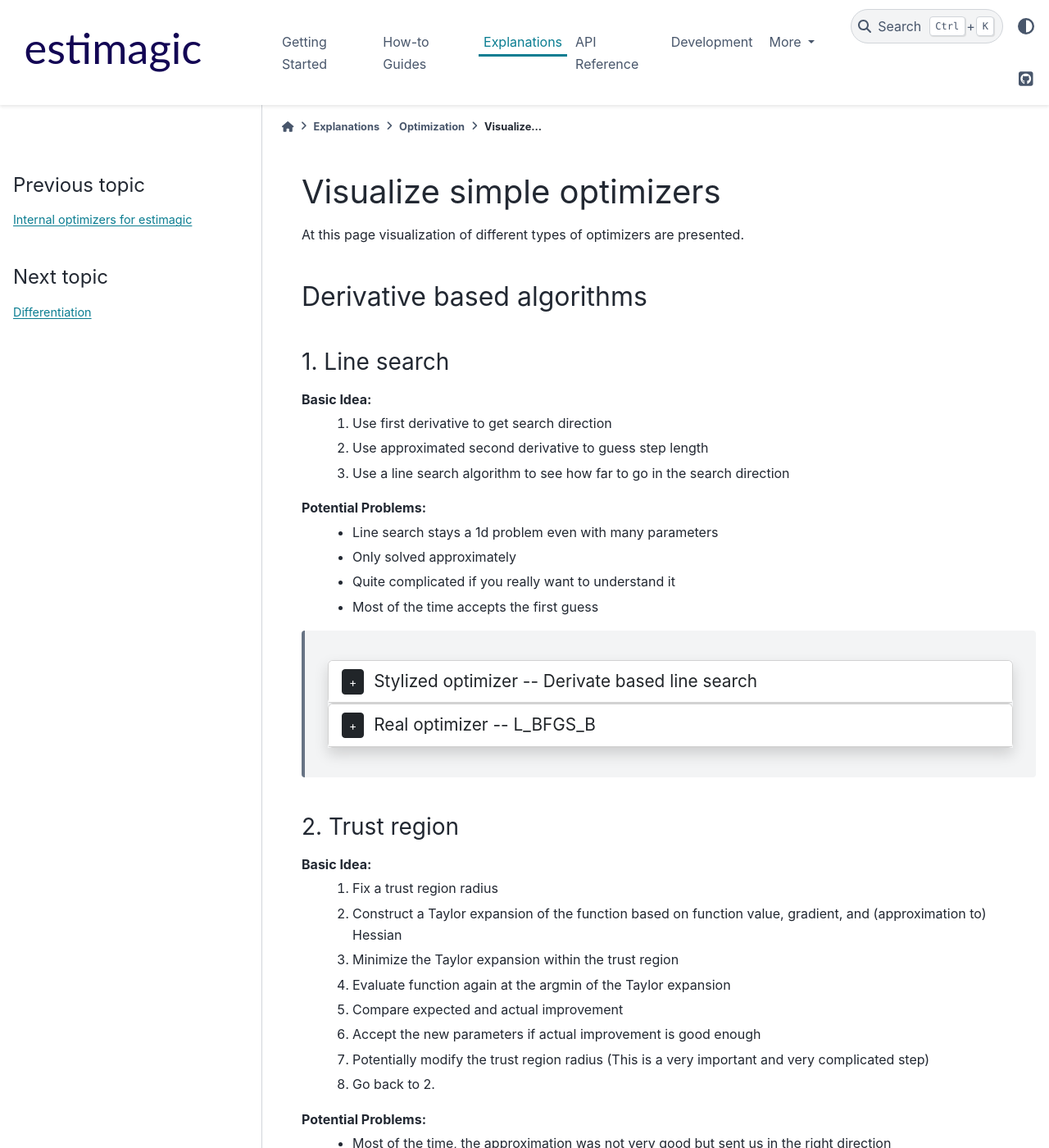
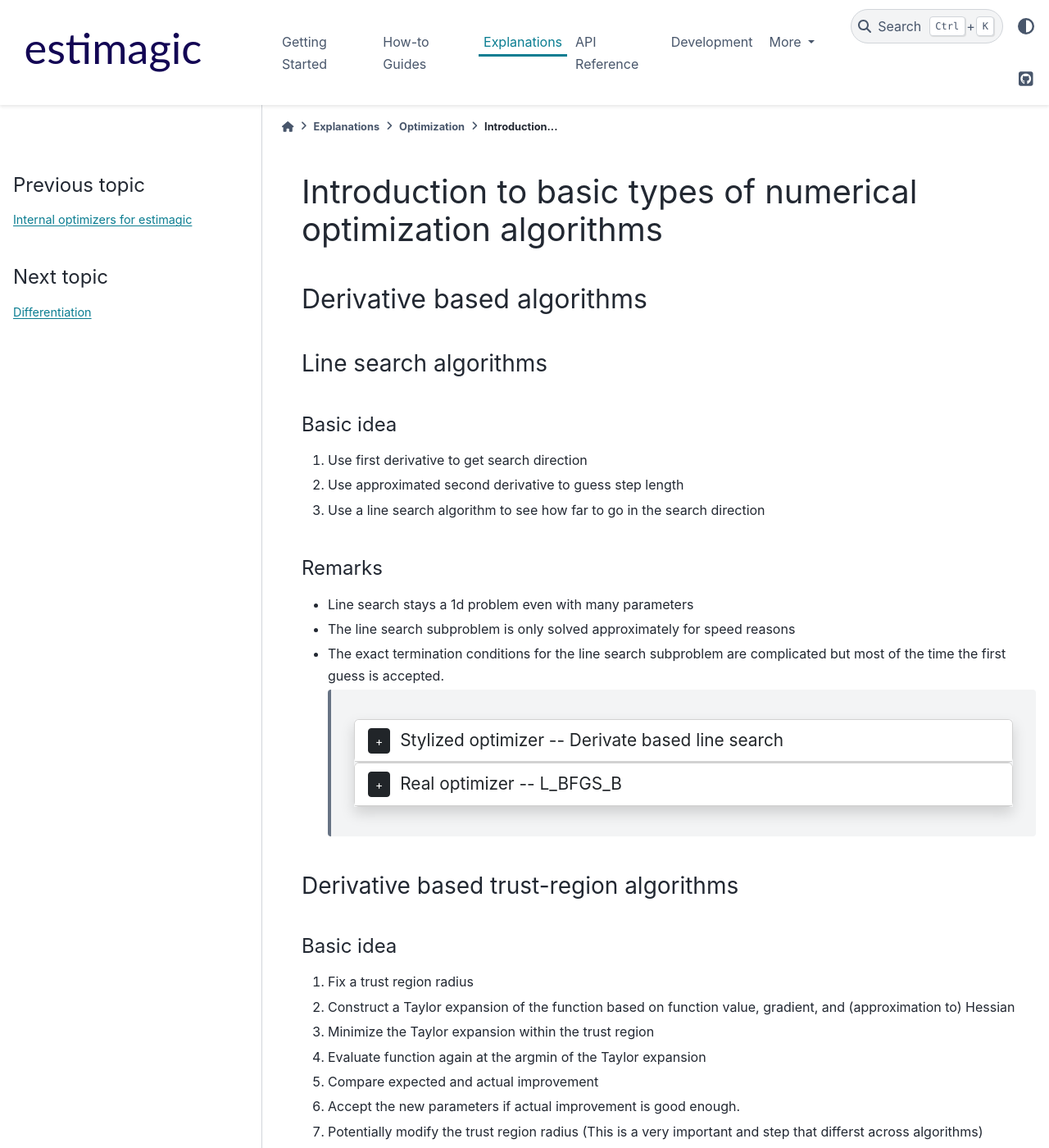
Before and after one commit to optimagic-dev/optimagic, a Sphinx documentation site: the page built from docs/source/explanations/optimization/examples_of_simple_optimizers.rst, in a window 1280 px wide and 1400 px high. Shown: the whole window at 82% size. Built offline with Sphinx 7.4.7 and the PyData theme 0.15.4, drawn with Linux system fonts in a browser that asks for light colours; pages that are not in the unit, such as notebooks, are missing from menus; some of the changed text lies outside the part shown.

```diff
--- a/docs/scripts/src/final/task_plot_real_Cobyla.py
+++ b/docs/scripts/src/final/task_plot_real_Cobyla.py
@@ -1,17 +1,11 @@
 import os
-import sys
 
 import imageio
 import matplotlib.pyplot as plt
 import numpy as np
-import pandas as pd
 import pytask
-import seaborn as sns
 import src.model_code.functions_plotting as tools
-import statsmodels.formula.api as sm
-from scipy.optimize import minimize
 from src.config import BLD
-from src.config import SRC
 from src.model_code.example_function import example_criterion
 
 
--- a/docs/source/explanations/optimization/examples_of_simple_optimizers.rst
+++ b/docs/source/explanations/optimization/examples_of_simple_optimizers.rst
@@ -1,31 +1,31 @@
 
 .. _examples_of_simple_optimizers:
 
-====================
-Visualize simple optimizers
-====================
+================================================================
+Introduction to basic types of numerical optimization algorithms
+================================================================
 
-At this page visualization of different types of optimizers are presented.
 
 Derivative based algorithms
 ===========================
-.. _type_of_algorithms_for_based:
 
-1. Line search
----------------------
+Line search algorithms
+----------------------
 
-Basic Idea:
-    1. Use first derivative to get search direction
-    2. Use approximated second derivative to guess step length
-    3. Use a line search algorithm to see how far to go in the search direction
+Basic idea
+^^^^^^^^^^
+1. Use first derivative to get search direction
+2. Use approximated second derivative to guess step length
+3. Use a line search algorithm to see how far to go in the search direction
 
-Potential Problems:
-    - Line search stays a 1d problem even with many parameters
-    - Only solved approximately
-    - Quite complicated if you really want to understand it
-    - Most of the time accepts the first guess
+Remarks
+^^^^^^^
 
-.. _example_algorithms_for_based_direct:
+- Line search stays a 1d problem even with many parameters
+- The line search subproblem is only solved approximately for speed reasons
+- The exact termination conditions for the line search subproblem are complicated
+  but most of the time the first guess is accepted.
+
 
     .. raw:: html
 
@@ -81,28 +81,34 @@ Potential Problems:
 
 
 
-2. Trust region
----------------------
+Derivative based trust-region algorithms
+----------------------------------------
 
 
-Basic Idea:
-    1. Fix a trust region radius
-    2. Construct a Taylor expansion of the function based on function value, gradient, and (approximation to) Hessian
-    3. Minimize the Taylor expansion within the trust region
-    4. Evaluate function again at the argmin of the Taylor expansion
-    5. Compare expected and actual improvement
-    6. Accept the new parameters if actual improvement is good enough
-    7. Potentially modify the trust region radius (This is a very important and very complicated step)
-    8.	Go back to 2.
+Basic idea
+^^^^^^^^^^
 
-Potential Problems:
-    - Most of the time, the approximation was not very good but sent us in the right direction
-    - After a successful iteration, the trust region radius is increased
-    - At some point it becomes too large and needs to be decreased
-    - From now on the algorithm would converge soon because of a zero gradient
-    - Even when it converges, the trust region radius does not shrink to zero
+1. Fix a trust region radius
+2. Construct a Taylor expansion of the function based on function value,
+   gradient, and (approximation to) Hessian
+3. Minimize the Taylor expansion within the trust region
+4. Evaluate function again at the argmin of the Taylor expansion
+5. Compare expected and actual improvement
+6. Accept the new parameters if actual improvement is good enough.
+7. Potentially modify the trust region radius (This is a very important and
+   step that differst across algorithms)
+8.  Go back to 2.
 
-.. _example_algorithms_for_based_trust:
+
+Remarks
+^^^^^^^
+- Most of the time, the approximation was not very good but sent us in the
+  right direction
+- After a successful iteration, the trust region radius is increased
+- At some point it becomes too large and needs to be decreased
+- From now on the algorithm would converge soon because of a zero gradient
+- Even when it converges, the trust region radius does not shrink to zero
+
 
 
     .. raw:: html
```
Also changed, not shown: environment.yml (+3 -15 lines), docs/scripts/README.md (deleted), 1 other file.
